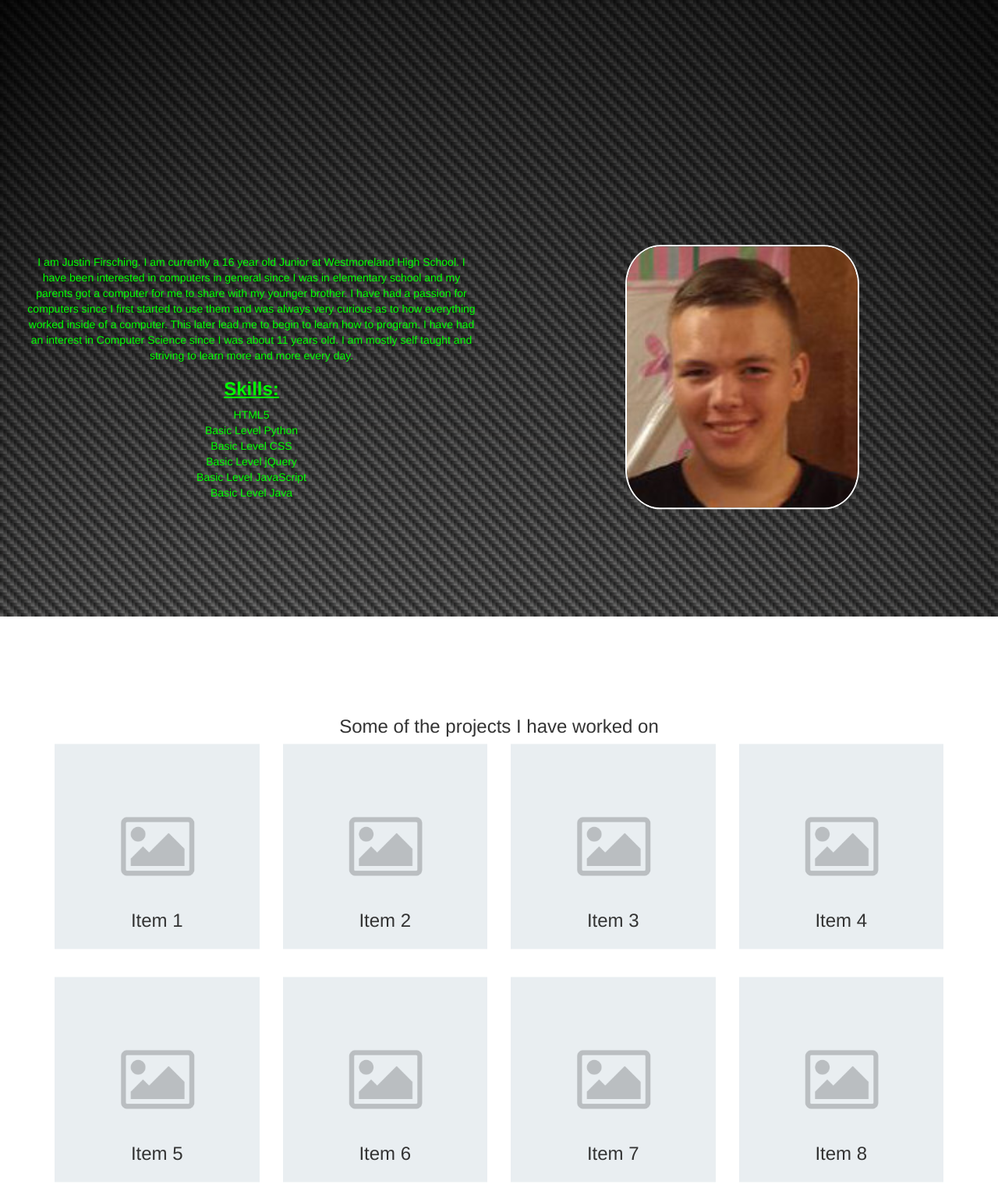
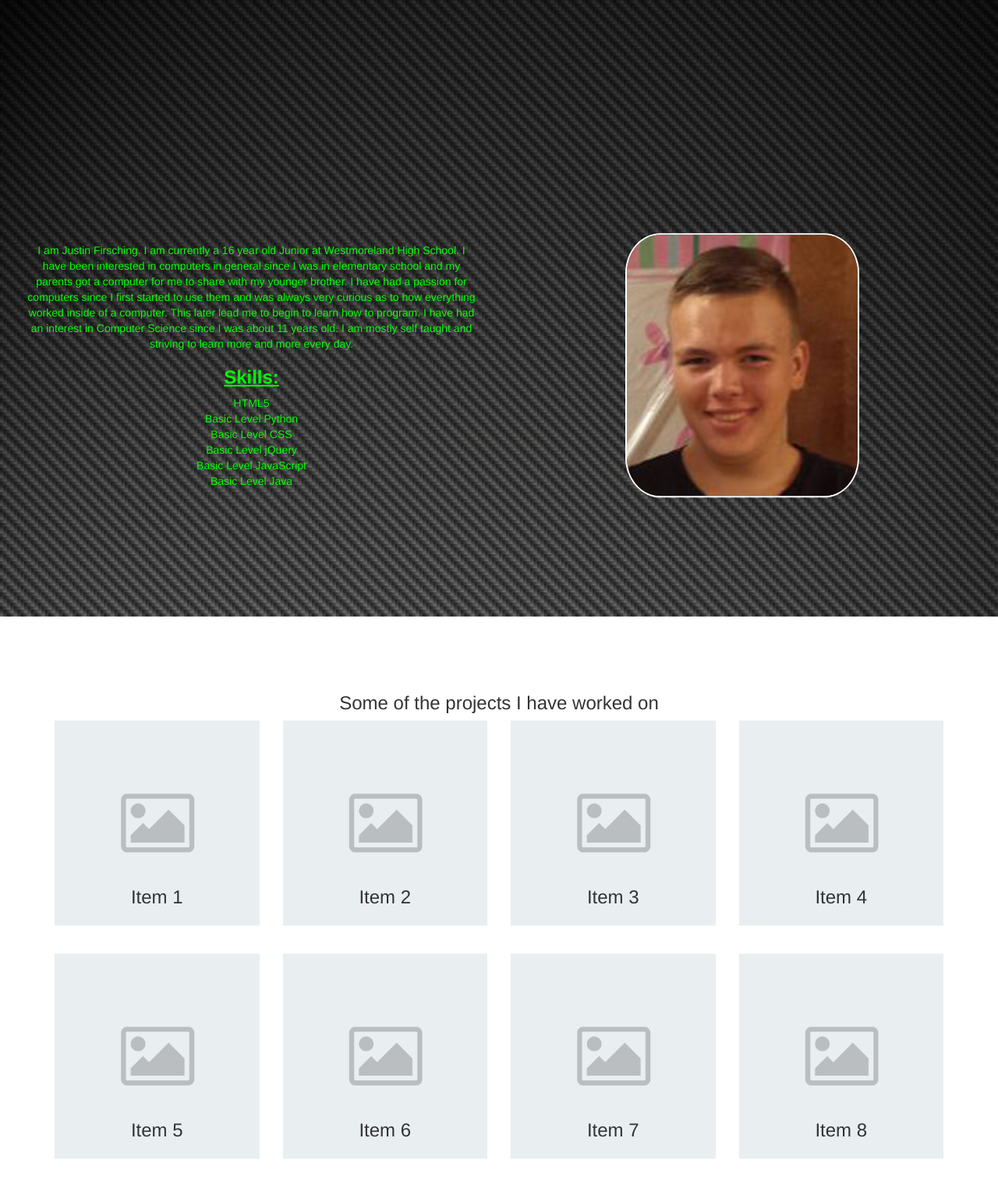
Before and after one commit to JustinF52399/Personal-Website, a plain HTML site: page index.html in a window 1280 px wide. Shown: the part 964-2483 px from the top of the page at 78% size. Drawn offline with nearby package versions, Linux system fonts and the light colour scheme.

Commit message:
please work

```diff
--- a/index.css
+++ b/index.css
@@ -61,7 +61,6 @@
    color: white;
  }
  .about {
-   padding-top: 30px;
    color: lime;
    text-align: center;
    width: 100%;
@@ -90,7 +89,6 @@
  }
 
 .portfolio{
-  padding-top: 30px;
   position: relative;
   top: 50%;
   transform: translateY(-50%);
```
